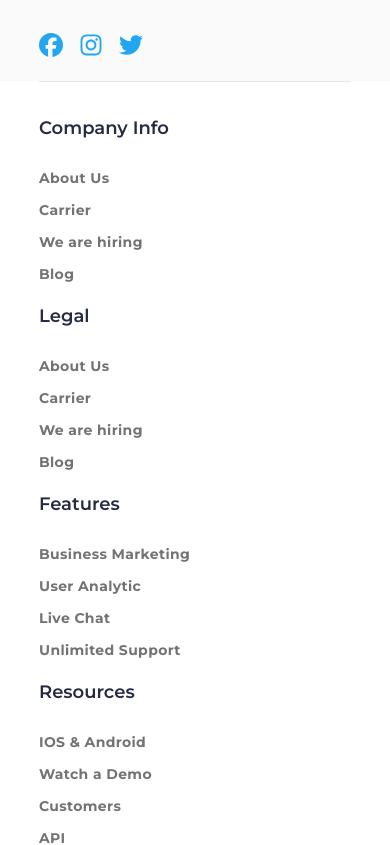
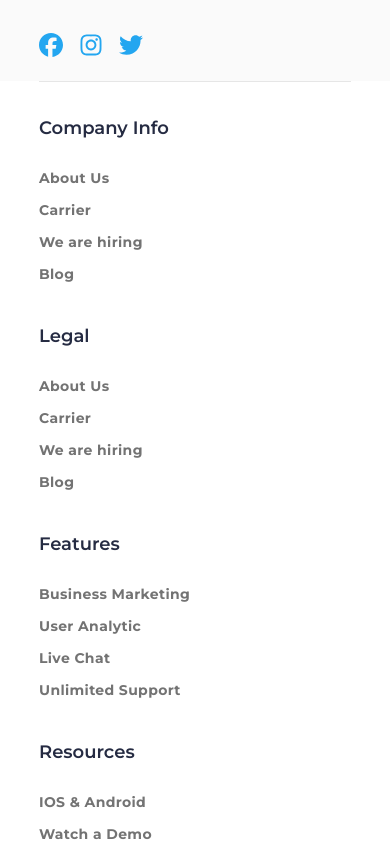
Before and after one commit to irema00/e-commerce-react-vite, a React (Vite) app in the folder e-commerce/: page /about in a window 390 px wide. Shown: the part 7126-7971 px from the top of the page. Built offline with nearby package versions, Linux system fonts and the light colour scheme.

Commit message:
edits footer md screen responsive

```diff
--- a/e-commerce/src/layouts/Footer.jsx
+++ b/e-commerce/src/layouts/Footer.jsx
@@ -30,14 +30,14 @@ export default function Footer() {
       </div>
       <hr className="border-1 border-solid border-inputBorder mx-[10%] "></hr>
       <div className="bg-white  px-[10%] py-8  font-montserrat font-bold">
-        <div className=" bg-white flex flex-wrap justify-between items-start flex-col md:flex-row md:no-wrap">
+        <div className=" bg-white flex flex-wrap justify-between gap-5 items-start  lg:flex-nowrap flex-col sm:flex-row">
           {footerData.footerSections.map((section, index) => (
             <div
               key={index}
               className=" mb-4 md:mb-0 md:w-1/5 flex flex-col justify-start flex-wrap md:no-wrap"
             >
               <h5 className="text-lg font-semibold">{section.title}</h5>
-              <ul className="mt-4 flex items-start justify-start flex-col flex-wrap md:no-wrap">
+              <ul className="mt-4 flex items-start justify-start flex-col flex-wrap ">
                 {section.links.map((link, linkIndex) => (
                   <li
                     key={linkIndex}
@@ -53,7 +53,6 @@ export default function Footer() {
             <h5 className="text-lg font-semibold mb-4">
               {footerData.inputTitle}
             </h5>
-            {/** bu kısım wraplenecek */}
             <form className="flex  ">
               <input
                 type="email"
```
